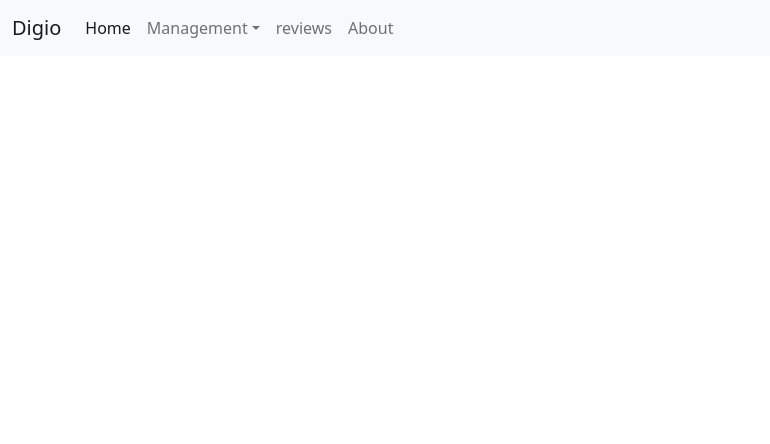
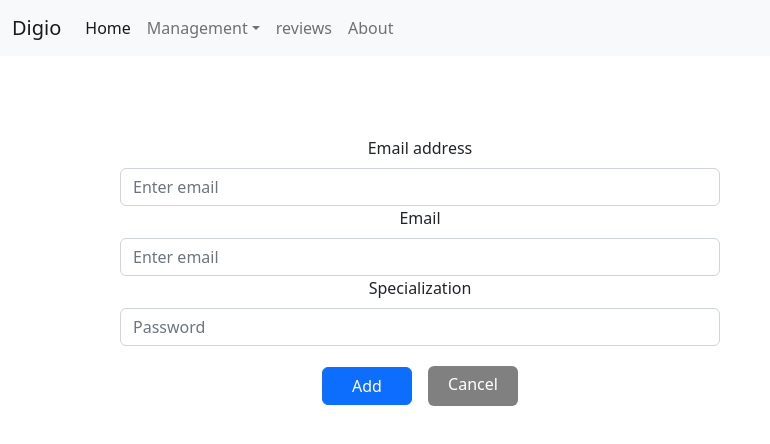
Before and after one commit to alvo254/Digio, a React (Create React App) app: page /Add in a window 1280 px wide. Shown: the top 444 px of the page, without its empty margins (0-770 px from the left). Built offline with nearby package versions, Linux system fonts and the light colour scheme.

Commit message:
code refactor

```diff
--- a/src/App.js
+++ b/src/App.js
@@ -9,6 +9,7 @@ import About from './components/About/About';
 import AddTm from './components/AddTm/Addtm'
 import Addstudent from './components/Addstudent/Addstudent';
 import Edit from './components/Edit/Edit';
+import Add from './components/Add/Add';
 
 function App() {
   return (
@@ -27,6 +28,7 @@ function App() {
       <Route path='/Tm' element={<AddTm />}/>
       <Route path='/students' element={<Addstudent />}/>
       <Route path='/Edit' element={<Edit />}/>
+      <Route path='/Add' element={<Add />}/>
 
       </Routes>
       </BrowserRouter>
--- a/src/components/Add/Add.jsx
+++ b/src/components/Add/Add.jsx
@@ -1,8 +1,36 @@
 import React from 'react'
+import "./Add.css"
+import { Link } from 'react-router-dom'
+
 
 const Add = () => {
   return (
-    <div>Add</div>
+    <div>
+        <form className="editTm">
+  <div class="form-group">
+    <label for="exampleInputEmail1">Email address</label>
+    <input type="email" class="form-control" id="exampleInputEmail1" aria-describedby="emailHelp" placeholder="Enter email"/>
+    {/* <small id="emailHelp" class="form-text text-muted">We'll never share your email with anyone else.</small> */}
+  </div>
+  <div class="form-group">
+    <label for="exampleInputEmail1">Email</label>
+    <input type="email" class="form-control" id="exampleInputEmail1" aria-describedby="emailHelp" placeholder="Enter email"/>
+    {/* <small id="emailHelp" class="form-text text-muted">We'll never share your email with anyone else.</small> */}
+  </div>
+  <div class="form-group">
+    <label for="exampleInputPassword1">Specialization</label>
+    <input type="password" class="form-control" id="exampleInputPassword1" placeholder="Password"/>
+  </div>
+
+  <button type="submit" class="btn btn-primary" style={{width:"90px"}}>Add</button>
+
+  <Link class="btn btn-primary mr-2" to="/Tm" style={{background:"gray", border:"none", width:"90px", height:"40px", marginTop:"20px", marginLeft:"1rem"}}>
+                    Cancel
+                  </Link>
+</form>
+
+    </div>
+
   )
 }
 
--- a/src/components/AddTm/Addtm.jsx
+++ b/src/components/AddTm/Addtm.jsx
@@ -23,7 +23,7 @@ const Addtm = () => {
       <th scope="col">Name</th>
       <th scope="col">Email</th>
       <th scope="col">Specialization</th>
-      <Link class="btn btn-primary mr-2" to="/Edit" style={{background:"Black", border:"none", width:"90px", height:"40px"}}>
+      <Link class="btn btn-primary mr-2" to="/Add" style={{background:"Black", border:"none", width:"90px", height:"40px"}}>
                     Add
                   </Link>
       {/* <button style={{background:"black", width:"100px"}} class="btn btn-primary mr-2 btn-dark">Add</button> */}
@@ -41,14 +41,14 @@ const Addtm = () => {
                 <td>{resv.email}</td>
                 <td>{resv.speciality}</td>
                 <Link class="btn btn-primary mr-2" to="/Edit" style={{background:"gray", border:"none", width:"90px", height:"40px"}}>
-                    View
-                  </Link>
-
-                  <Link class="btn btn-primary mr-2" to="/Edit" style={{background:"red", border:"none", width:"90px", height:"40px"}}>
                     Edit
                   </Link>
 
-                {/* <button style={{border:"none", background:"blue"}} type="button" class="btn btn-dark">Dark</button> */}
+                  {/* <Link class="btn btn-primary mr-2" to="/Edit" style={{background:"red", border:"none", width:"90px", height:"40px"}}>
+                    Delete
+                  </Link> */}
+
+                <button style={{border:"none", background:"Red", width:"90px", marginBottom:"1.2rem", marginLeft:"10px"}} type="button" class="btn btn-dark">Delete</button>
 
 
                 {/* <button class="btn btn-primary mr-2"></button> */}
--- a/src/components/Addstudent/Addstudent.jsx
+++ b/src/components/Addstudent/Addstudent.jsx
@@ -3,7 +3,7 @@ import { Link } from 'react-router-dom'
 
 import React, { useEffect, useState } from 'react'
 
-const Addstudent = () => {
+const Addtm = () => {
 
     const [data, setData] = useState([""])
 
@@ -15,6 +15,7 @@ const Addstudent = () => {
 
   return (
     <div>
+      <h1>Students</h1>
         <table class="table">
   <thead>
     <tr>
@@ -22,6 +23,11 @@ const Addstudent = () => {
       <th scope="col">Name</th>
       <th scope="col">Email</th>
       <th scope="col">Specialization</th>
+      <Link class="btn btn-primary mr-2" to="/Add" style={{background:"Black", border:"none", width:"90px", height:"40px"}}>
+                    Add
+                  </Link>
+      {/* <button style={{background:"black", width:"100px"}} class="btn btn-primary mr-2 btn-dark">Add</button> */}
+
     </tr>
   </thead>
   <tbody>
@@ -34,33 +40,23 @@ const Addstudent = () => {
                 <td>{resv.name}</td>
                 <td>{resv.email}</td>
                 <td>{resv.speciality}</td>
-                <button class="btn btn-primary mr-2">delete</button>
-                <button class="btn btn-primary mr-2 btn-dark">edit</button>
-                <button type="button" class="btn btn-dark">Dark</button>
-                <button type="button" class="btn btn-danger">Dark</button>
+                <Link class="btn btn-primary mr-2" to="/Edit" style={{background:"gray", border:"none", width:"90px", height:"40px"}}>
+                    Edit
+                  </Link>
+
+                  {/* <Link class="btn btn-primary mr-2" to="/Edit" style={{background:"red", border:"none", width:"90px", height:"40px"}}>
+                    Delete
+                  </Link> */}
+
+                <button style={{border:"none", background:"Red", width:"90px", marginBottom:"1.2rem", marginLeft:"10px"}} type="button" class="btn btn-dark">Delete</button>
+
+
                 {/* <button class="btn btn-primary mr-2"></button> */}
-                {/* <Link class="btn btn-primary mr-2" to={`/courses/${courses.id}`}>
-                    View
-                  </Link> */}
+
 
             </tr>
         ))
       }
-      {/* <td>Mark</td>
-      <td>Otto</td>
-      <td>@mdo</td>
-    </tr>
-    <tr>
-      <th scope="row">2</th>
-      <td>Jacob</td>
-      <td>Thornton</td>
-      <td>@fat</td>
-    </tr>
-    <tr>
-    <th scope="row">2</th>
-      <td>Jacob</td>
-      <td>Thornton</td>
-      <td>@fat</td> */}
 
   </tbody>
 </table>
@@ -68,4 +64,4 @@ const Addstudent = () => {
   )
 }
 
-export default Addstudent
+export default Addtm
```
Also changed, not shown: src/components/Add/Add.css (added).
